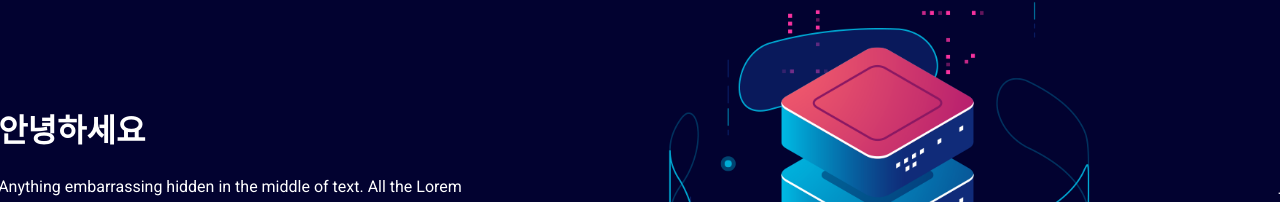
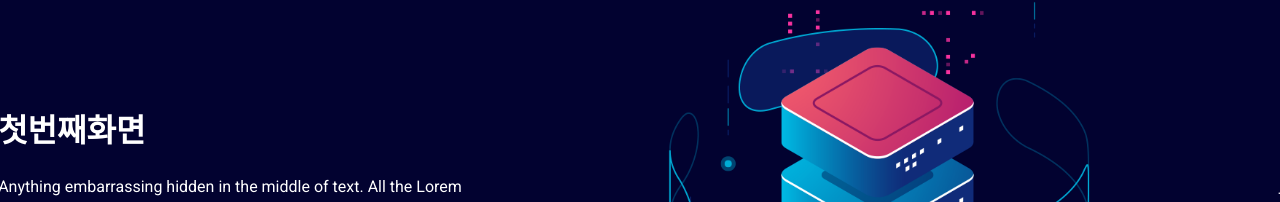
Before and after one commit to llooll13/muturry_master, a plain HTML site: page index.html in a window 1280 px wide. Shown: the part 209-411 px from the top of the page. Drawn offline with Linux system fonts and the light colour scheme; a script that the page names is missing.

Commit message:
Add files via upload

```diff
--- a/index.html
+++ b/index.html
@@ -93,7 +93,7 @@
                 <div class="col-md-6">
                   <div class="detail-box">
                     <h1>
-                      안녕하세요
+                      첫번째화면
                     </h1>
                     <p>
                       Anything embarrassing hidden in the middle of text. All the Lorem Ipsuanything embarrassing hidden in the middle of text. All the Lorem Ipsumm </p>
```
